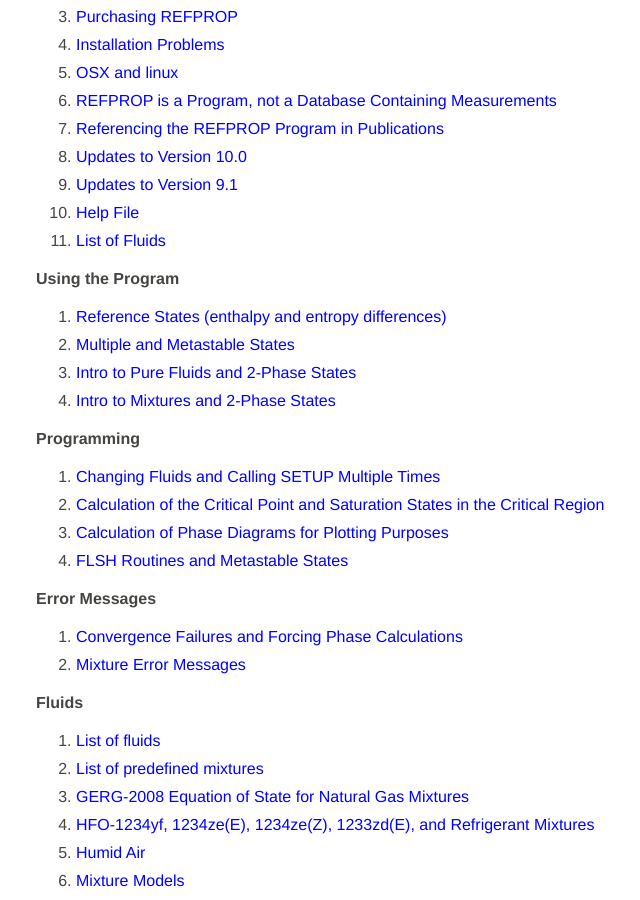
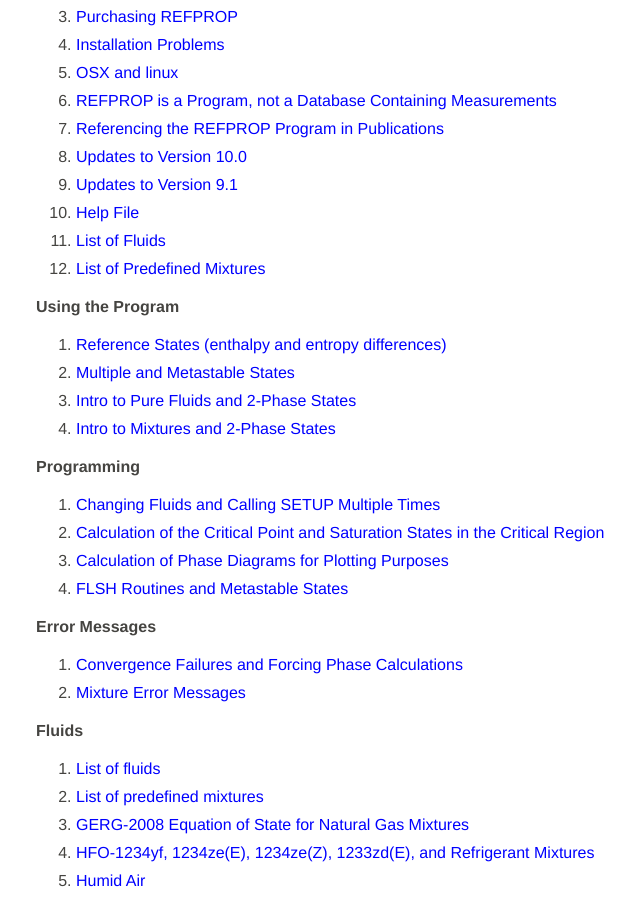
Before and after one commit to usnistgov/REFPROP-docs, a Jekyll site: the page built from index.md, in a window 1280 px wide and 900 px high, scrolled down 458 px. Shown: the whole window, without its empty margins (14-654 px from the left). Built offline with Jekyll 4.4.1, drawn with Linux system fonts in a browser that asks for light colours; nearby versions of some CDN libraries; library files that are not in the unit come from our copies.

Commit message:
Add TOC entry for list of predefined mixtures

```diff
--- a/index.md
+++ b/index.md
@@ -24,6 +24,7 @@
 9. [Updates to Version 9.1](#updates-to-version-91)
 10. [Help File](#help-file)
 11. [List of Fluids](#list-of-fluids)
+12. [List of Predefined Mixtures](#list-of-predefined-mixtures)
 
 **Using the Program**
 
```
